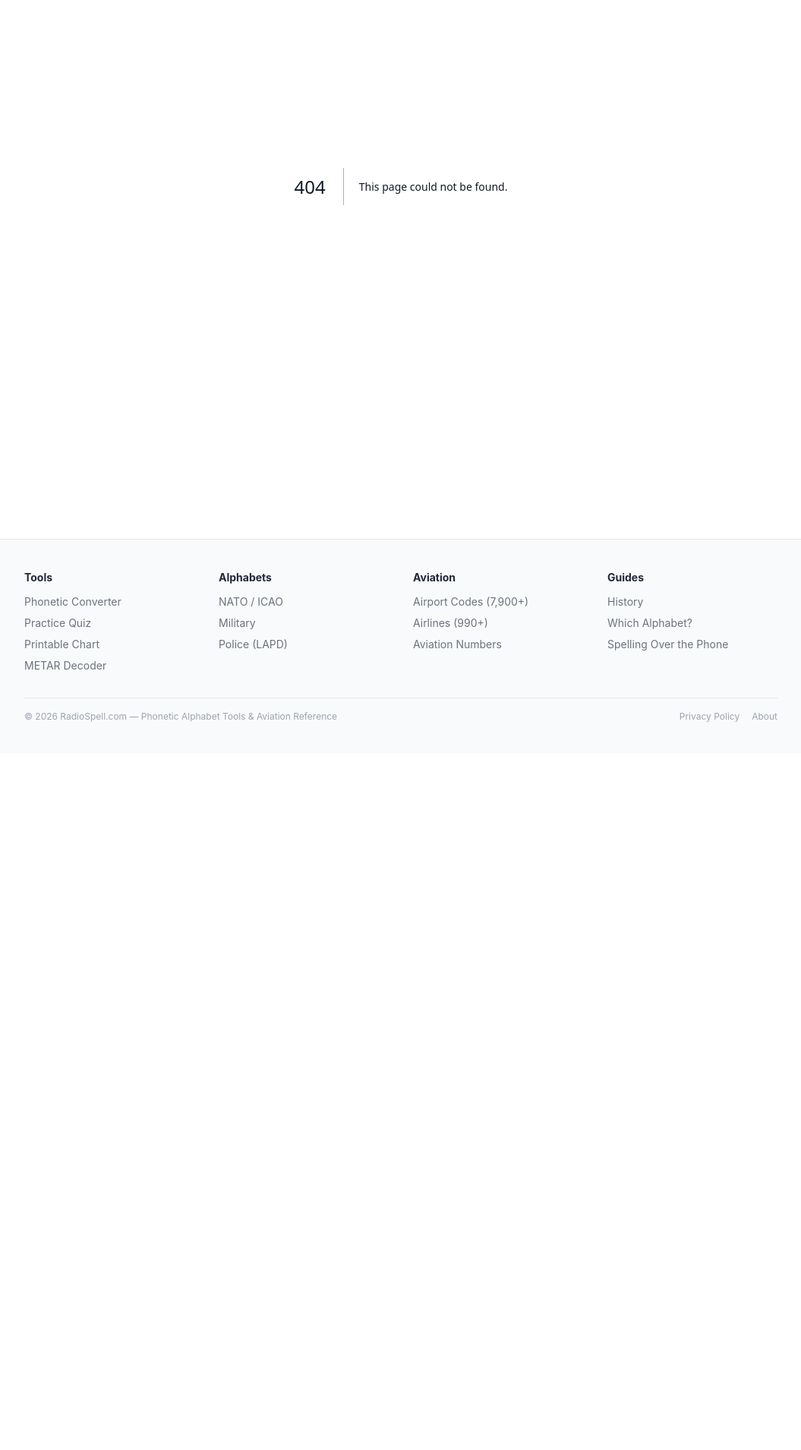
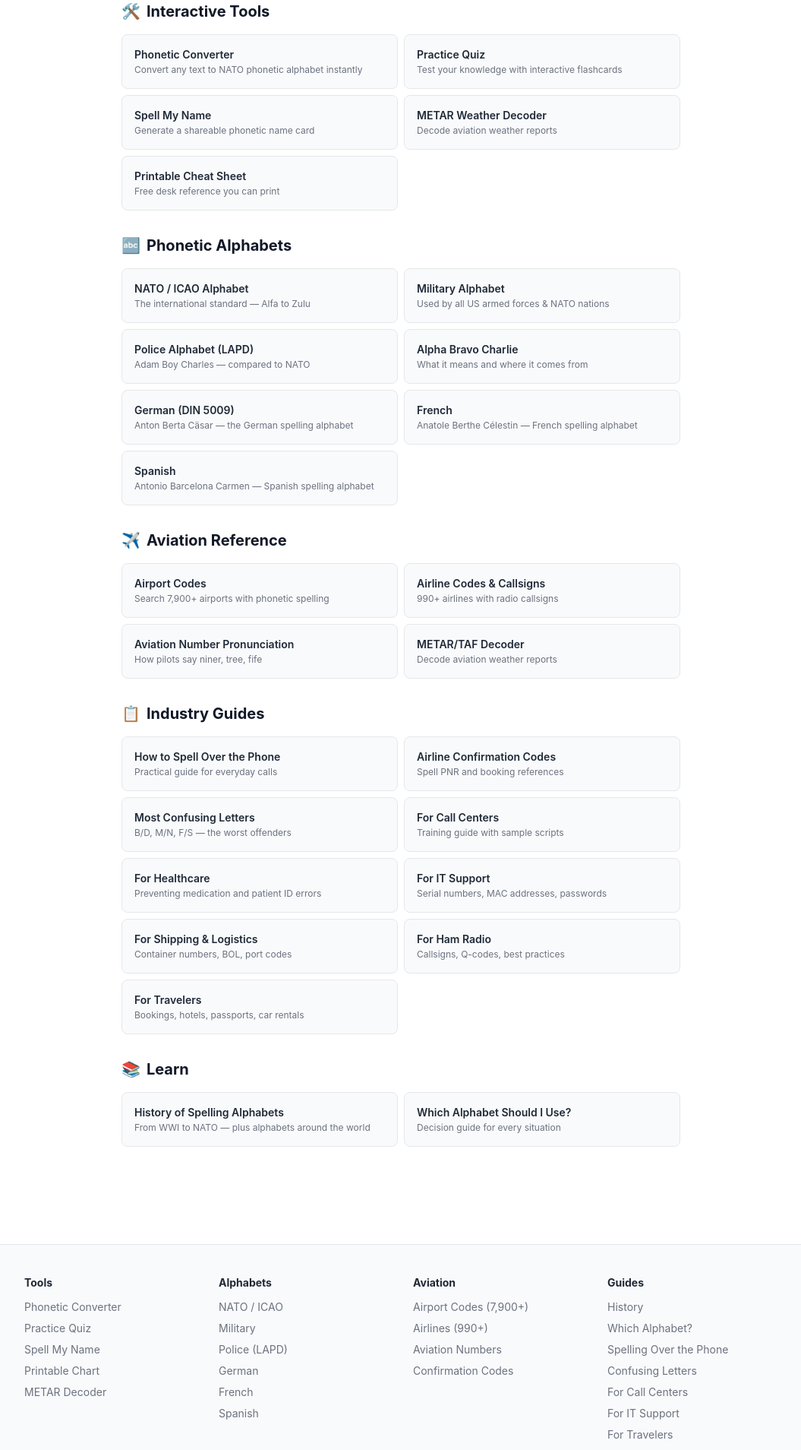
Before and after one commit to swillif/radiospell, a Next.js app: page /guides in a window 1280 px wide. Before the commit this address had no page. Shown: the part 200-2108 px from the top of the page at 76% size, without its empty margins (112-1167 px from the left). Before the commit the page ends 1191 px from the top, so only its background shows below. Built offline with nearby package versions, Linux system fonts and the light colour scheme.

Commit message:
Add All Guides hub page, fix navigation, add Did You Know and 6 new SEO pages

```diff
--- /dev/null
+++ b/app/guides/page.tsx
@@ -0,0 +1,93 @@
+import type { Metadata } from 'next';
+
+export const metadata: Metadata = {
+  title: 'All Guides & Tools — Phonetic Alphabet, Aviation, Industry Guides',
+  description: 'Browse all RadioSpell.com tools, guides, and reference pages. Phonetic alphabet converter, quiz, airport codes, airline callsigns, industry guides, and more.',
+  keywords: 'phonetic alphabet guides, NATO alphabet resources, aviation reference, spelling alphabet tools',
+};
+
+export default function GuidesPage() {
+  const sections = [
+    {
+      title: 'Interactive Tools',
+      icon: '🛠️',
+      links: [
+        { href: '/', label: 'Phonetic Converter', desc: 'Convert any text to NATO phonetic alphabet instantly' },
+        { href: '/quiz/', label: 'Practice Quiz', desc: 'Test your knowledge with interactive flashcards' },
+        { href: '/spell-my-name/', label: 'Spell My Name', desc: 'Generate a shareable phonetic name card' },
+        { href: '/metar-decoder/', label: 'METAR Weather Decoder', desc: 'Decode aviation weather reports' },
+        { href: '/phonetic-alphabet-chart/', label: 'Printable Cheat Sheet', desc: 'Free desk reference you can print' },
+      ],
+    },
+    {
+      title: 'Phonetic Alphabets',
+      icon: '🔤',
+      links: [
+        { href: '/nato-phonetic-alphabet/', label: 'NATO / ICAO Alphabet', desc: 'The international standard — Alfa to Zulu' },
+        { href: '/military-alphabet/', label: 'Military Alphabet', desc: 'Used by all US armed forces & NATO nations' },
+        { href: '/police-alphabet/', label: 'Police Alphabet (LAPD)', desc: 'Adam Boy Charles — compared to NATO' },
+        { href: '/alpha-bravo-charlie/', label: 'Alpha Bravo Charlie', desc: 'What it means and where it comes from' },
+        { href: '/german-phonetic-alphabet/', label: 'German (DIN 5009)', desc: 'Anton Berta Cäsar — the German spelling alphabet' },
+        { href: '/french-phonetic-alphabet/', label: 'French', desc: 'Anatole Berthe Célestin — French spelling alphabet' },
+        { href: '/spanish-phonetic-alphabet/', label: 'Spanish', desc: 'Antonio Barcelona Carmen — Spanish spelling alphabet' },
+      ],
+    },
+    {
+      title: 'Aviation Reference',
+      icon: '✈️',
+      links: [
+        { href: '/airport-codes/', label: 'Airport Codes', desc: 'Search 7,900+ airports with phonetic spelling' },
+        { href: '/airline-codes/', label: 'Airline Codes & Callsigns', desc: '990+ airlines with radio callsigns' },
+        { href: '/aviation-numbers/', label: 'Aviation Number Pronunciation', desc: 'How pilots say niner, tree, fife' },
+        { href: '/metar-decoder/', label: 'METAR/TAF Decoder', desc: 'Decode aviation weather reports' },
+      ],
+    },
+    {
+      title: 'Industry Guides',
+      icon: '📋',
+      links: [
+        { href: '/how-to-spell-over-the-phone/', label: 'How to Spell Over the Phone', desc: 'Practical guide for everyday calls' },
+        { href: '/how-to-read-airline-confirmation-codes/', label: 'Airline Confirmation Codes', desc: 'Spell PNR and booking references' },
+        { href: '/confusing-letters-phone/', label: 'Most Confusing Letters', desc: 'B/D, M/N, F/S — the worst offenders' },
+        { href: '/phonetic-alphabet-for-call-centers/', label: 'For Call Centers', desc: 'Training guide with sample scripts' },
+        { href: '/phonetic-alphabet-for-healthcare/', label: 'For Healthcare', desc: 'Preventing medication and patient ID errors' },
+        { href: '/phonetic-alphabet-for-it-support/', label: 'For IT Support', desc: 'Serial numbers, MAC addresses, passwords' },
+        { href: '/phonetic-alphabet-for-shipping/', label: 'For Shipping & Logistics', desc: 'Container numbers, BOL, port codes' },
+        { href: '/phonetic-alphabet-for-ham-radio/', label: 'For Ham Radio', desc: 'Callsigns, Q-codes, best practices' },
+        { href: '/phonetic-alphabet-for-travel/', label: 'For Travelers', desc: 'Bookings, hotels, passports, car rentals' },
+      ],
+    },
+    {
+      title: 'Learn',
+      icon: '📚',
+      links: [
+        { href: '/history/', label: 'History of Spelling Alphabets', desc: 'From WWI to NATO — plus alphabets around the world' },
+        { href: '/which-alphabet/', label: 'Which Alphabet Should I Use?', desc: 'Decision guide for every situation' },
+      ],
+    },
+  ];
+
+  return (
+    <article className="max-w-3xl mx-auto px-4 py-8">
+      <h1 className="text-3xl font-bold mb-2">All Guides &amp; Tools</h1>
+      <p className="text-gray-500 mb-8">Everything on RadioSpell.com in one place. Tools, alphabets, aviation reference, industry guides, and more.</p>
+
+      {sections.map(section => (
+        <section key={section.title} className="mb-8">
+          <div className="flex items-center gap-2 mb-4">
+            <span className="text-xl">{section.icon}</span>
+            <h2 className="text-xl font-bold">{section.title}</h2>
+          </div>
+          <div className="grid grid-cols-1 sm:grid-cols-2 gap-2">
+            {section.links.map(link => (
+              <a key={link.href} href={link.href} className="block p-4 bg-gray-50 border border-gray-200 rounded-lg hover:border-amber-400 hover:bg-amber-50 transition">
+                <div className="font-semibold text-sm text-gray-800">{link.label}</div>
+                <div className="text-xs text-gray-500 mt-0.5">{link.desc}</div>
+              </a>
+            ))}
+          </div>
+        </section>
+      ))}
+    </article>
+  );
+}
--- a/app/layout.tsx
+++ b/app/layout.tsx
@@ -12,13 +12,6 @@ export const metadata: Metadata = {
 export default function RootLayout({ children }: { children: React.ReactNode }) {
   return (
     <html lang="en">
-	<script async src="https://www.googletagmanager.com/gtag/js?id=G-TZ2K8FWYQT"></script>
-        <script dangerouslySetInnerHTML={{__html: `
-          window.dataLayer = window.dataLayer || [];
-          function gtag(){dataLayer.push(arguments);}
-          gtag('js', new Date());
-          gtag('config', 'G-TZ2K8FWYQT');
-        `}} />
       <body className="bg-white text-gray-900 antialiased font-sans">
 
         {/* HEADER */}
@@ -34,6 +27,7 @@ export default function RootLayout({ children }: { children: React.ReactNode })
               <a href="/airline-codes/" className="hover:text-amber-600 transition">Airlines</a>
               <a href="/quiz/" className="hover:text-amber-600 transition">Quiz</a>
               <a href="/history/" className="hover:text-amber-600 transition">History</a>
+              <a href="/guides/" className="text-amber-600 font-semibold hover:text-amber-700 transition">All Guides ✦</a>
             </nav>
             {/* Mobile menu button - implement with client component */}
             <button className="md:hidden text-gray-600 text-2xl" aria-label="Menu">☰</button>
@@ -71,6 +65,7 @@ export default function RootLayout({ children }: { children: React.ReactNode })
                 <ul className="space-y-2 text-gray-500">
                   <li><a href="/" className="hover:text-amber-600">Phonetic Converter</a></li>
                   <li><a href="/quiz/" className="hover:text-amber-600">Practice Quiz</a></li>
+                  <li><a href="/spell-my-name/" className="hover:text-amber-600">Spell My Name</a></li>
                   <li><a href="/phonetic-alphabet-chart/" className="hover:text-amber-600">Printable Chart</a></li>
                   <li><a href="/metar-decoder/" className="hover:text-amber-600">METAR Decoder</a></li>
                 </ul>
@@ -81,6 +76,9 @@ export default function RootLayout({ children }: { children: React.ReactNode })
                   <li><a href="/nato-phonetic-alphabet/" className="hover:text-amber-600">NATO / ICAO</a></li>
                   <li><a href="/military-alphabet/" className="hover:text-amber-600">Military</a></li>
                   <li><a href="/police-alphabet/" className="hover:text-amber-600">Police (LAPD)</a></li>
+                  <li><a href="/german-phonetic-alphabet/" className="hover:text-amber-600">German</a></li>
+                  <li><a href="/french-phonetic-alphabet/" className="hover:text-amber-600">French</a></li>
+                  <li><a href="/spanish-phonetic-alphabet/" className="hover:text-amber-600">Spanish</a></li>
                 </ul>
               </div>
               <div>
@@ -89,6 +87,7 @@ export default function RootLayout({ children }: { children: React.ReactNode })
                   <li><a href="/airport-codes/" className="hover:text-amber-600">Airport Codes (7,900+)</a></li>
                   <li><a href="/airline-codes/" className="hover:text-amber-600">Airlines (990+)</a></li>
                   <li><a href="/aviation-numbers/" className="hover:text-amber-600">Aviation Numbers</a></li>
+                  <li><a href="/how-to-read-airline-confirmation-codes/" className="hover:text-amber-600">Confirmation Codes</a></li>
                 </ul>
               </div>
               <div>
@@ -97,6 +96,11 @@ export default function RootLayout({ children }: { children: React.ReactNode })
                   <li><a href="/history/" className="hover:text-amber-600">History</a></li>
                   <li><a href="/which-alphabet/" className="hover:text-amber-600">Which Alphabet?</a></li>
                   <li><a href="/how-to-spell-over-the-phone/" className="hover:text-amber-600">Spelling Over the Phone</a></li>
+                  <li><a href="/confusing-letters-phone/" className="hover:text-amber-600">Confusing Letters</a></li>
+                  <li><a href="/phonetic-alphabet-for-call-centers/" className="hover:text-amber-600">For Call Centers</a></li>
+                  <li><a href="/phonetic-alphabet-for-it-support/" className="hover:text-amber-600">For IT Support</a></li>
+                  <li><a href="/phonetic-alphabet-for-travel/" className="hover:text-amber-600">For Travelers</a></li>
+                  <li><a href="/guides/" className="text-amber-600 font-semibold hover:text-amber-700">All Guides →</a></li>
                 </ul>
               </div>
             </div>
--- a/app/sitemap.ts
+++ b/app/sitemap.ts
@@ -16,6 +16,7 @@ export default function sitemap() {
     '/phonetic-alphabet-for-ham-radio/', '/phonetic-alphabet-for-travel/',
     '/how-to-read-airline-confirmation-codes/', '/confusing-letters-phone/',
     '/german-phonetic-alphabet/', '/french-phonetic-alphabet/', '/spanish-phonetic-alphabet/',
+    '/guides/',
     '/privacy/', '/about/',
   ].map(path => ({
     url: `${BASE}${path}`,
```
